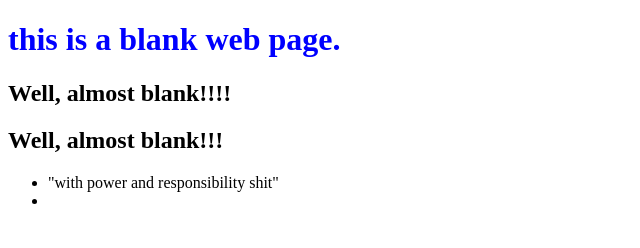
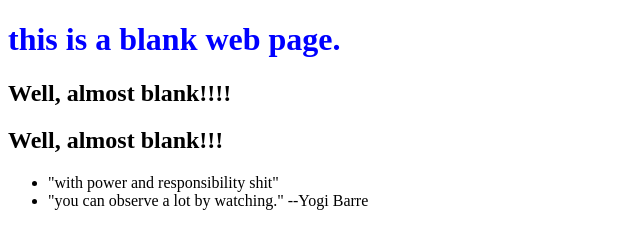
Before and after one commit to asagraw/0main_openSAP_repo, a plain HTML site: page index.html in a window 1280 px wide. Shown: the whole page, without its empty margins (0-640 px from the left). Drawn offline with Linux system fonts and the light colour scheme.

Commit message:
quote from yogi in master branch

```diff
--- a/index.html
+++ b/index.html
@@ -13,7 +13,7 @@
 	<h2>Well, almost blank!!!</h2>
 	<ul>
 		<li>"with power and responsibility shit"</li>
-		<li></li>
+		<li>"you can observe a lot by watching." --Yogi Barre</li>
 	</ul>
 </body>
 </html>
```
